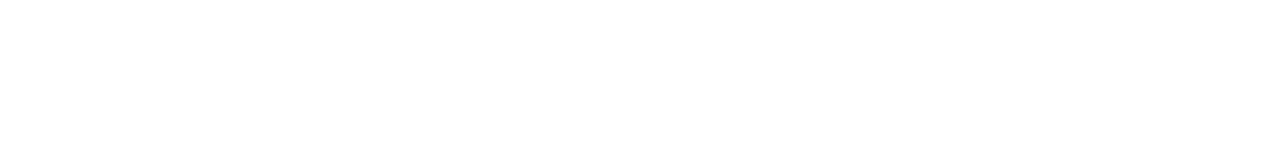
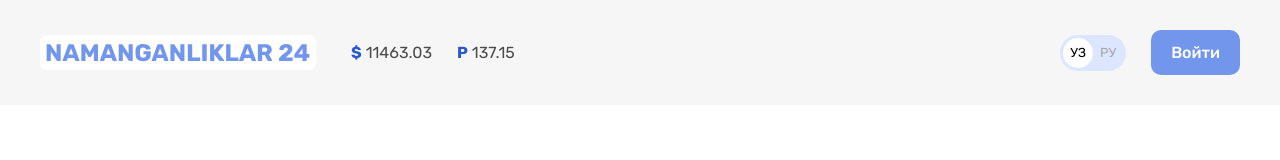
Before and after one commit to microsoftreact/nonoteacher-N24, a plain HTML site: page index.html in a window 1280 px wide. Drawn offline with Linux system fonts and the light colour scheme.

Commit message:
add site-header-top without site-search

```diff
--- a/css/styles.css
+++ b/css/styles.css
@@ -26,6 +26,33 @@ img {
     height: auto;
 }
 
+/* BUTTON */
+
+.button {
+    display: inline-block;
+    padding: 13px 20px;
+    border-radius: 10px;
+    font-size: 16px;
+    line-height: normal;
+    font-weight: 500;
+    text-decoration: none;
+    text-align: center;
+    cursor: pointer;
+}
+
+.button-primary {
+    background-color: #7296ec;
+    color: #fff;
+}
+
+.button-primary:hover {
+    opacity: 0.8;
+}
+
+.button-primary:active {
+    opacity: 0.6;
+}
+
 /* CONTAINER */
 
 .container {
@@ -36,3 +63,84 @@ img {
     margin-right: auto;
     margin-left: auto;
 }
+
+
+/* SITE-HEADER */
+.site-header {}
+
+/* SITE-HEADER-TOP */
+.site-header-top {
+    padding-top: 30px;
+    padding-bottom: 30px;
+    background-color: #f6f6f6;
+}
+
+.site-header-top-container {
+    display: flex;
+    align-items: center;
+}
+
+.container {}
+
+.site-header-logo {
+    display: flex;
+    padding: 8px 6px;
+    margin-right: 35px;
+    border-radius: 7px;
+    background: #fff;
+}
+
+.site-header-logo:hover {
+    opacity: 0.8;
+}
+
+.site-header-logo:active {
+    opacity: 0.6;
+}
+
+/* CURRENCY-RATES */
+.currency-rates {
+    display: flex;
+    align-items: center;
+    padding: 0;
+    margin: 0;
+    margin-right: auto;
+    list-style: none;
+}
+
+.currency-rates-item:not(:last-child) {
+    margin-right: 25px;
+}
+
+.currency-rates-type {
+    color: #2959ce;
+}
+
+/* LANG-TOGGLE */
+.lang-toggle {
+    display: flex;
+    padding: 3px;
+    border-radius: 39px;
+    margin-right: 25px;
+    background-color: #dce6ff;
+}
+
+.lang-toggle-link {
+    width: 30px;
+    height: 30px;
+    border-radius: 50%;
+    font-size: 13px;
+    line-height: 30px;
+    color: #a6a6a6;
+    text-align: center;
+    text-decoration: none;
+}
+
+.lang-toggle-link-active {
+    background-color: #fff;
+    color: #000;
+}
+
+.button {}
+
+.button-primary {}
--- a/index.html
+++ b/index.html
@@ -20,6 +20,43 @@
 
 <body>
 
+    <!-- SITE-HEADER -->
+    <header class="site-header">
+        <!-- SITE-HEADER-TOP -->
+        <div class="site-header-top">
+            <div class="site-header-top-container container">
+                <!-- SITE-HEADER-LOGO -->
+                <a class="site-header-logo" href="index.html">
+                    <img class="site-header-logo-img" src="img/logo-purple.svg" alt="N24 logo" width="264" height="28">
+                </a>
+
+                <!-- CURRENCY-RATES -->
+                <ul class="currency-rates">
+                    <li class="currency-rates-item">
+                        <b class="currency-rates-type">$</b>
+                        <span class="currency-rates-value">11463.03</span>
+                    </li>
+                    <li class="currency-rates-item">
+                        <b class="currency-rates-type">P</b>
+                        <span class="currency-rates-value">137.15</span>
+                    </li>
+                </ul>
+
+                <!-- GLOBAL-SEARCH-FORM -->
+
+                <!-- LANG-TOGGLE -->
+                <div class="lang-toggle">
+                    <a class="lang-toggle-link lang-toggle-link-active" href="index.html">УЗ</a>
+                    <a class="lang-toggle-link" href="index.html/ru">РУ</a>
+                </div>
+
+                <!-- SITE-HEADER-AUTH -->
+                <a class="button button-primary" href="">Войти</a>
+            </div>
+        </div>
+    </header>
+
+
 </body>
 
 </html>
```
Also changed, not shown: img/logo-purple.svg (added).
